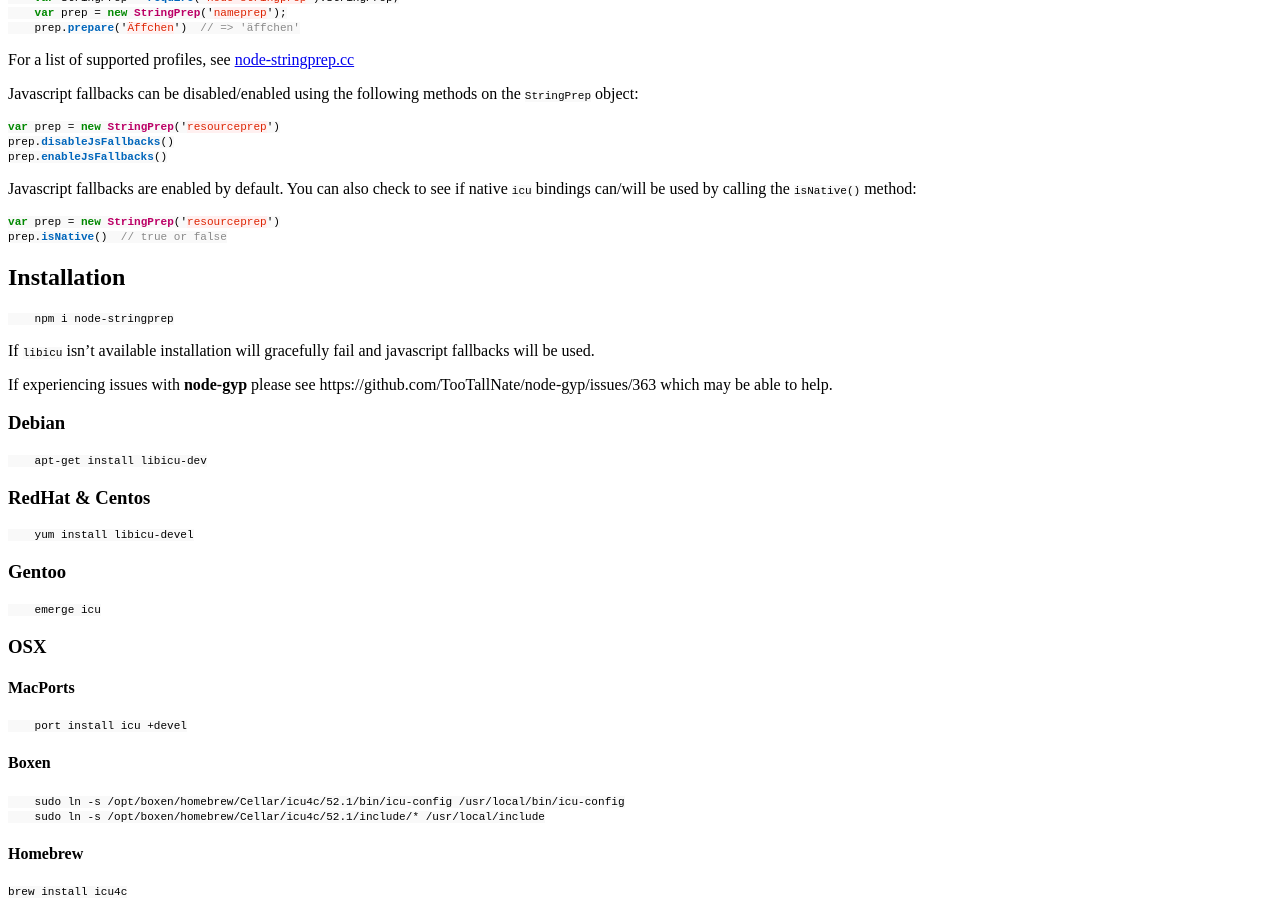
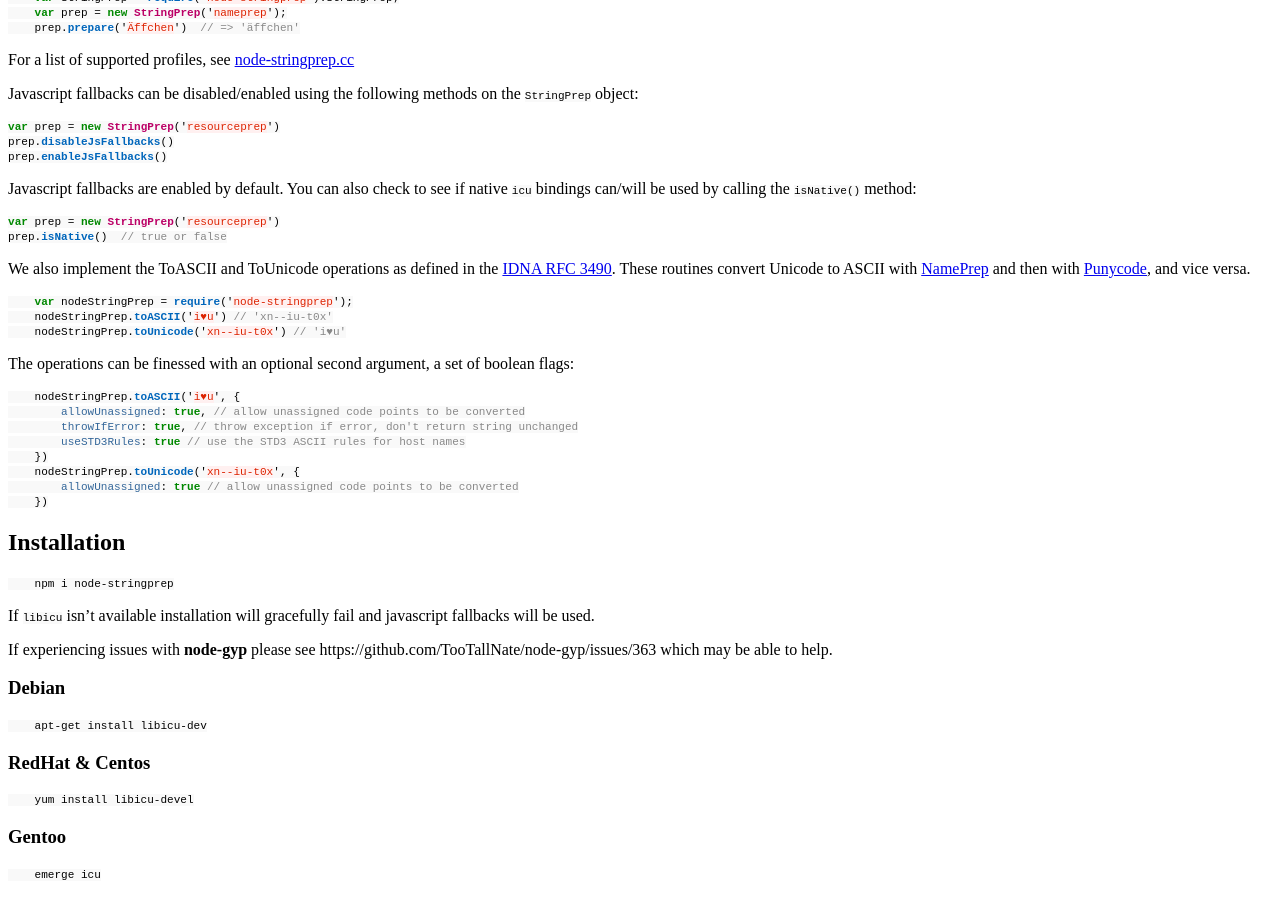
Before and after one commit to node-xmpp/node-xmpp.github.io, a Jekyll site: the page built from _posts/2014-03-16-nodestringprep.md, in a window 1280 px wide and 900 px high, scrolled down 576 px. Built offline with Jekyll 4.4.1, drawn with Linux system fonts in a browser that asks for light colours; Markdown is read by kramdown in place of the engine named in the settings; a style sheet for code colours, icons or effects is not loaded.

Commit message:
Document IDN toUnicode() and toASCII() with options

````diff
--- a/_posts/2014-03-16-nodestringprep.md
+++ b/_posts/2014-03-16-nodestringprep.md
@@ -39,6 +39,29 @@ Javascript fallbacks are enabled by default. You can also check to see if native
 var prep = new StringPrep('resourceprep')
 prep.isNative()  // true or false
 ```
+
+We also implement the ToASCII and ToUnicode operations as defined in the [IDNA RFC 3490](http://www.ietf.org/rfc/rfc3490.txt). These routines convert Unicode to ASCII with [NamePrep](http://www.ietf.org/rfc/rfc3491.txt) and then with [Punycode](http://www.ietf.org/rfc/rfc3492.txt), and vice versa.
+
+```javascript
+    var nodeStringPrep = require('node-stringprep');
+    nodeStringPrep.toASCII('i♥u') // 'xn--iu-t0x'
+    nodeStringPrep.toUnicode('xn--iu-t0x') // 'i♥u'
+```
+
+The operations can be finessed with an optional second argument, a set of boolean flags:
+
+```javascript
+    nodeStringPrep.toASCII('i♥u', {
+        allowUnassigned: true, // allow unassigned code points to be converted
+        throwIfError: true, // throw exception if error, don't return string unchanged
+        useSTD3Rules: true // use the STD3 ASCII rules for host names
+    })
+    nodeStringPrep.toUnicode('xn--iu-t0x', {
+        allowUnassigned: true // allow unassigned code points to be converted
+    })
+```
+
+
 
 ## Installation
 
````
